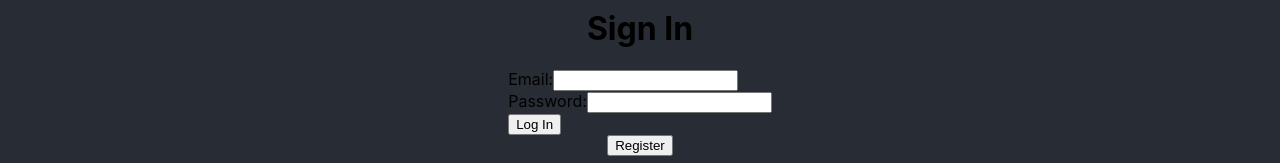
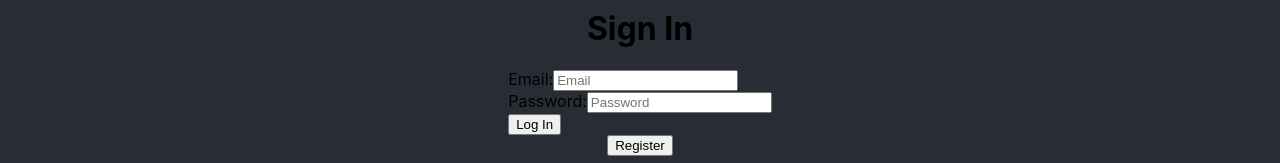
Before and after one commit to hekmaflo/ocho-app, a React (Create React App) app in the folder client/: page / in a window 1280 px wide. Shown: the part 380-543 px from the top of the page. Built offline with nearby package versions, Linux system fonts and the light colour scheme.

Commit message:
login works and gets information from back end

```diff
--- a/client/src/App.js
+++ b/client/src/App.js
@@ -1,4 +1,5 @@
 import "./App.css";
+import React, { useState } from "react";
 import { Routes, Route } from "react-router-dom";
 import Home from "./pages/Home";
 import Profile from "./pages/Profile";
@@ -7,18 +8,19 @@ import SignIn from "./pages/SignIn";
 import List from "./components/List";
 import Nav from "./components/Nav";
 function App() {
+  const [user, setUser] = useState(null);
   return (
     <div className="App">
-      <Nav />
+      <Nav user={user} />
       {/* <Home />
       <List />
       <List />
       <List /> */}
       <header className="App-header">
         <Routes>
-          <Route path="/" element={<SignIn />} />
-          <Route path="/home" element={<Home />} />
-          <Route path="/profile" element={<Profile />} />
+          <Route path="/" element={<SignIn setUser={setUser} />} />
+          <Route path="/home/:id" element={<Home />} />
+          <Route path="/profile/:id" element={<Profile />} />
           <Route path="/explore" element={<Explore />} />
           <Route path="/login" element={<SignIn />} />
         </Routes>
--- a/client/src/components/Nav.jsx
+++ b/client/src/components/Nav.jsx
@@ -2,17 +2,18 @@ import React from "react";
 import { NavLink } from "react-router-dom";
 import globe from "./assets/globe.png";
 import house from "./assets/house.png";
-import user from "./assets/user.png";
+import usericon from "./assets/user.png";
 import bullet from "./assets/bullet-list.png";
-const Nav = () => {
+const Nav = ({ user }) => {
   return (
     <>
       <div className="Nav-bar">
-        <NavLink to="/home">
+        <NavLink to={user ? `/home/${user._id}` : "/"}>
           <img src={house} className="Nav-logo" alt="house" />
         </NavLink>
-        <NavLink to="/profile">
-          <img src={user} className="Nav-logo" alt="user" />
+        {/* <NavLink to="/profile"> */}
+        <NavLink to={user ? `/profile/${user._id}` : "/"}>
+          <img src={usericon} className="Nav-logo" alt="user" />
         </NavLink>
         <NavLink to="explore">
           <img src={globe} className="Nav-logo" alt="globe" />
--- a/client/src/components/UserLogin.jsx
+++ b/client/src/components/UserLogin.jsx
@@ -1,25 +1,59 @@
 import React, { useState } from "react";
+import axios from "axios";
+import { useNavigate } from "react-router-dom";
 
-const UserLogin = () => {
+const UserLogin = (props) => {
   const [formValues, setFormValues] = useState({
-    enteredEmail: "",
-    enteredPassword: "",
+    email: "",
+    password: "",
   });
+
+  const navigate = useNavigate();
 
   const handleChange = (e) => {
     setFormValues({ ...formValues, [e.target.name]: e.target.value });
   };
 
+  const handleSubmit = async (event) => {
+    event.preventDefault();
+
+    try {
+      const response = await axios.post(
+        "http://localhost:3001/api/login",
+        formValues
+      );
+      const user = response.data.user;
+      const userId = user._id;
+      setFormValues({ email: "", password: "" });
+      navigate(`/home/${userId}`);
+      props.setUser(user);
+    } catch (error) {
+      console.error(error);
+    }
+  };
+
   return (
-    <form>
+    <form onSubmit={handleSubmit}>
       <div>
         <div>
           <label>Email:</label>
-          <input type="text" onChange={handleChange} />
+          <input
+            type="email"
+            name="email"
+            value={formValues.email}
+            onChange={handleChange}
+            placeholder="Email"
+          />
         </div>
         <div>
           <label>Password:</label>
-          <input type="password" />
+          <input
+            type="password"
+            name="password"
+            value={formValues.password}
+            onChange={handleChange}
+            placeholder="Password"
+          />
         </div>
       </div>
       <div>
--- a/client/src/components/UserRegister.jsx
+++ b/client/src/components/UserRegister.jsx
@@ -39,6 +39,7 @@ const UserRegister = () => {
             name="name"
             value={formValues.name}
             onChange={handleChange}
+            placeholder="Name"
           />
         </div>
         <div>
@@ -48,6 +49,7 @@ const UserRegister = () => {
             name="username"
             value={formValues.username}
             onChange={handleChange}
+            placeholder="User Name"
           />
         </div>
         <div>
@@ -57,6 +59,7 @@ const UserRegister = () => {
             name="email"
             value={formValues.email}
             onChange={handleChange}
+            placeholder="Email"
           />
         </div>
         <div>
@@ -66,6 +69,7 @@ const UserRegister = () => {
             name="password"
             value={formValues.password}
             onChange={handleChange}
+            placeholder="Password"
           />
         </div>
         {/* <div>
@@ -79,7 +83,17 @@ const UserRegister = () => {
         </div> */}
       </div>
       <div>
-        <button type="submit">Submit</button>
+        <button
+          type="submit"
+          disabled={
+            !formValues.email ||
+            !formValues.password ||
+            !formValues.username ||
+            !formValues.name
+          }
+        >
+          Submit
+        </button>
       </div>
     </form>
   );
--- a/client/src/pages/Home.js
+++ b/client/src/pages/Home.js
@@ -1,7 +1,14 @@
+import React from "react";
+import { useParams } from "react-router-dom";
 const Home = () => {
+  const { id } = useParams();
   return (
     <>
       <h1>Home</h1>
+      <div>
+        <h1>Welcome to the home page!</h1>
+        <p>Your user id is: {id}</p>
+      </div>
     </>
   );
 };
--- a/client/src/pages/Profile.js
+++ b/client/src/pages/Profile.js
@@ -3,7 +3,6 @@ const Profile = () => {
   return (
     <>
       <h1>Profile</h1>
-      <UserRegister />
     </>
   );
 };
--- a/client/src/pages/SignIn.js
+++ b/client/src/pages/SignIn.js
@@ -1,7 +1,7 @@
 import React, { useState } from "react";
 import UserLogin from "../components/UserLogin";
 import UserRegister from "../components/UserRegister";
-const SignIn = () => {
+const SignIn = (props) => {
   const [isRegistered, setIsRegistered] = useState(true);
 
   const handleToggle = () => {
@@ -12,7 +12,7 @@ const SignIn = () => {
       {isRegistered ? (
         <>
           <h1>Sign In</h1>
-          <UserLogin />
+          <UserLogin setUser={props.setUser} />
           <button onClick={handleToggle}>Register</button>
         </>
       ) : (
```
